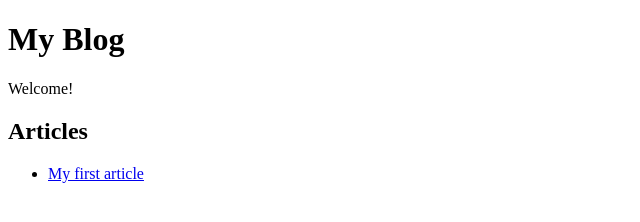
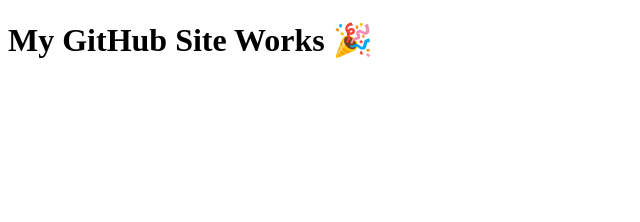
Before and after one commit to lmodir-max/smokerecipes, a plain HTML site: page index.html in a window 1280 px wide. Shown: the whole page, without its empty margins (0-640 px from the left). Drawn offline with Linux system fonts and the light colour scheme.

Commit message:
Update index.html

```diff
--- a/index.html
+++ b/index.html
@@ -1,16 +1,9 @@
-<!doctype html>
+<!DOCTYPE html>
 <html>
 <head>
-  <meta charset="utf-8" />
-  <title>My GitHub Blog</title>
+  <title>Smoke Recipes</title>
 </head>
 <body>
-  <h1>My Blog</h1>
-  <p>Welcome!</p>
-
-  <h2>Articles</h2>
-  <ul>
-    <li><a href="posts/my-first-article.html">My first article</a></li>
-  </ul>
+  <h1>My GitHub Site Works 🎉</h1>
 </body>
 </html>
```
